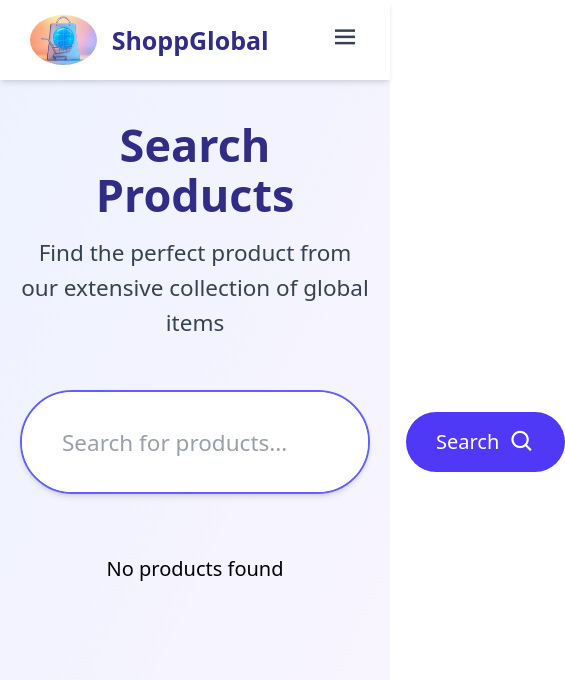
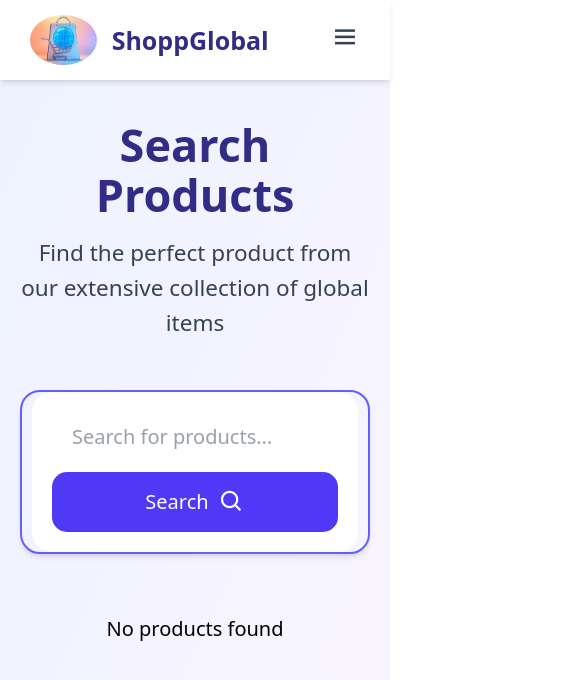
Before and after one commit to jaivardhandrao/React-Term-3-Final-Project---, a React (Vite) app: page /search in a window 390 px wide. Shown: the top 680 px of the page, 565 px wide, since content can reach past the window. Built offline with nearby package versions, Linux system fonts and the light colour scheme.

Commit message:
Responsiveness improved for mobiles

```diff
--- a/src/Components/AboutPage.jsx
+++ b/src/Components/AboutPage.jsx
@@ -30,7 +30,7 @@ const AboutPage = () => {
             </div>
             <div className="lg:w-1/2">
               <img
-                src="/api/placeholder/600/400"
+                src="/src/assets/ourMission.avif"
                 alt="Our Mission"
                 className="rounded-2xl shadow-xl"
               />
--- a/src/Components/CartProductCard.jsx
+++ b/src/Components/CartProductCard.jsx
@@ -14,7 +14,7 @@ function CartProductCard({ productObj }) {
     const {removeFromCart } = useContext(MyCartContext);
 
     return (
-        <div className={`relative my-[1rem] flex w-[80vw] mx-auto gap-4 p-4 border border-gray-300 rounded-lg shadow-sm transition-opacity duration-300 ${isRemoving ? 'opacity-50' : 'opacity-100'}`}>
+        <div className={`relative my-[1rem] flex flex-col sm:flex-row w-[90vw] sm:w-[80vw] mx-auto gap-4 p-2 sm:p-4 border border-gray-300 rounded-lg shadow-sm transition-opacity duration-300 ${isRemoving ? 'opacity-50' : 'opacity-100'}`}>
             {isRemoving && (
                 <div className="absolute inset-0 bg-white bg-opacity-70 flex items-center justify-center rounded-lg z-10">
                     <div className="flex flex-col items-center text-indigo-600 text-sm font-medium">
@@ -26,8 +26,8 @@ function CartProductCard({ productObj }) {
                     </div>
                 </div>
             )}
-            <img src={productImageLink} alt={productTitle} className="w-24 h-24 object-contain" />
-            <div className="flex flex-col justify-between w-full">
+            <img src={productImageLink} alt={productTitle} className="w-20 h-20 sm:w-24 sm:h-24 object-contain" />
+            <div className="flex flex-col justify-between w-full mt-2 sm:mt-0">
                 <h2 className="text-lg font-semibold text-gray-800 hover:text-indigo-600 transition">
                     {productTitle}
                 </h2>
@@ -46,9 +46,8 @@ function CartProductCard({ productObj }) {
                     removeFromCart(productObj);
                     setIsRemoving(false);
                 }, 500);
-
             }}
-            className=" cursor-pointer flex items-center text-red-500 justify-center self-end w-fit px-2 py-1 bg-white border border-red-500 rounded-full hover:bg-red-500 transition-colors duration-200 hover:text-white">
+            className=" cursor-pointer flex items-center text-red-500 justify-center self-end w-fit px-2 py-1 bg-white border border-red-500 rounded-full hover:bg-red-500 transition-colors duration-200 hover:text-white mt-2 sm:mt-0">
                 <span className='mr-1'>Remove</span>
                 <i className='bx bx-trash-alt'></i>
             </button>
--- a/src/Components/HomePage.jsx
+++ b/src/Components/HomePage.jsx
@@ -103,9 +103,8 @@ const HomePage = () => {
           <div className="grid grid-cols-1 md:grid-cols-2 gap-8">
             <div className="bg-white p-8 rounded-xl shadow-md">
               <div className="flex items-center mb-4">
-                <img src="/api/placeholder/64/64" alt="Customer" className="w-12 h-12 rounded-full mr-4" />
                 <div>
-                  <h4 className="font-bold text-indigo-900">Emma Thompson</h4>
+                  <h4 className="font-bold text-indigo-900">Jaivardhan D Rao</h4>
                   <p className="text-gray-600">Loyal Customer</p>
                 </div>
               </div>
@@ -115,9 +114,8 @@ const HomePage = () => {
             </div>
             <div className="bg-white p-8 rounded-xl shadow-md">
               <div className="flex items-center mb-4">
-                <img src="/api/placeholder/64/64" alt="Customer" className="w-12 h-12 rounded-full mr-4" />
                 <div>
-                  <h4 className="font-bold text-indigo-900">Michael Chen</h4>
+                  <h4 className="font-bold text-indigo-900">Alex</h4>
                   <p className="text-gray-600">Frequent Shopper</p>
                 </div>
               </div>
@@ -126,21 +124,6 @@ const HomePage = () => {
               </p>
             </div>
           </div>
-        </div>
-      </div>
-
-      {/* Banner Section */}
-      <div className="bg-indigo-600 py-20">
-        <div className="container mx-auto px-6 text-center">
-          <h2 className="text-3xl font-bold text-white mb-4">
-            Join the Global Shopping Revolution
-          </h2>
-          <p className="text-xl text-indigo-100 mb-8 max-w-2xl mx-auto">
-            Sign up today and get exclusive access to special offers, new arrivals, and limited-edition products from around the world.
-          </p>
-          <button className="px-8 py-3 bg-white text-indigo-600 font-bold rounded-lg shadow-lg hover:bg-indigo-50 transition duration-300">
-            Sign Up Now
-          </button>
         </div>
       </div>
 
--- a/src/Components/Search.jsx
+++ b/src/Components/Search.jsx
@@ -107,8 +107,8 @@ function Search() {
         </div>
 
         {/* Search Input */}
-        <div className="searchDiv max-w-3xl mx-auto mb-12 rounded-full shadow-md border-2 border-transparent focus-within:border-indigo-500 transition duration-300">
-          <div className="flex items-center bg-white p-4 rounded-full">
+        <div className="searchDiv max-w-3xl mx-auto mb-12 rounded-2xl shadow-md border-2 border-transparent focus-within:border-indigo-500 transition duration-300 px-2 sm:px-0">
+          <div className="flex flex-col sm:flex-row items-center bg-white p-4 gap-2 sm:gap-0 rounded-2xl">
             <input
               ref={inputRef}
               type="text"
@@ -119,7 +119,7 @@ function Search() {
               onKeyDown={(e) => {
                 if(e.key === "Enter") handleSearch();
               }}
-              className="flex-grow py-2 px-4 outline-none text-gray-700 text-lg rounded-full"
+              className="w-full py-2 px-4 outline-none text-gray-700 text-base sm:text-lg rounded-xl"
             />
             <button
               onClick={() => {
@@ -127,7 +127,7 @@ function Search() {
                 setCurrentPage(1);
                 handleSearch();
               }}
-              className="w-[10em] h-[3em] bg-indigo-600 hover:bg-indigo-700 text-white font-medium px-6 py-2 rounded-full transition duration-300 flex items-center justify-center"
+              className="w-full sm:w-[10em] h-[3em] bg-indigo-600 hover:bg-indigo-700 text-white font-medium px-6 py-2 rounded-xl transition duration-300 flex items-center justify-center"
             >
               <span className="mr-2">Search</span>
               <i className='bx bx-search text-[1.3rem]'></i>
```
Also changed, not shown: src/assets/ourMission.avif (added).
